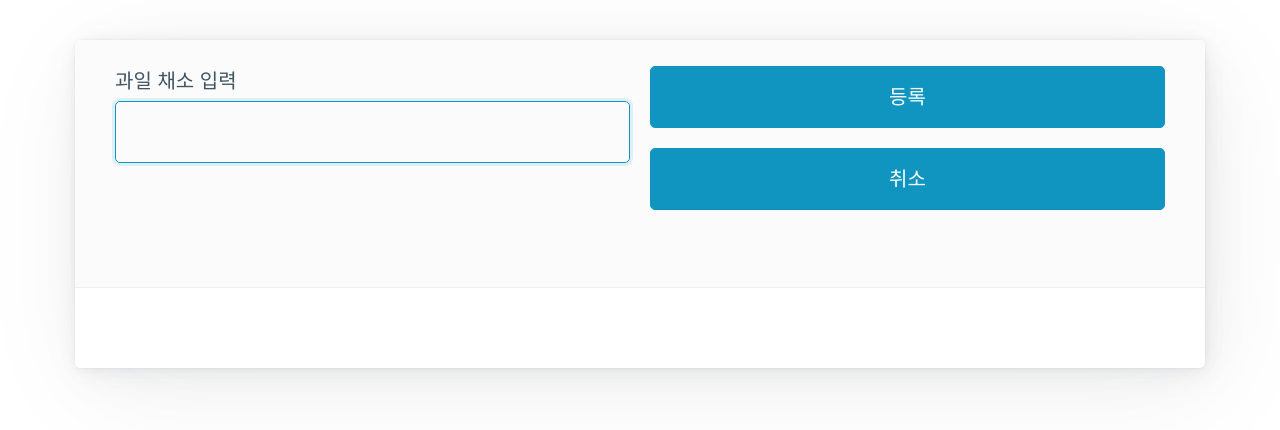
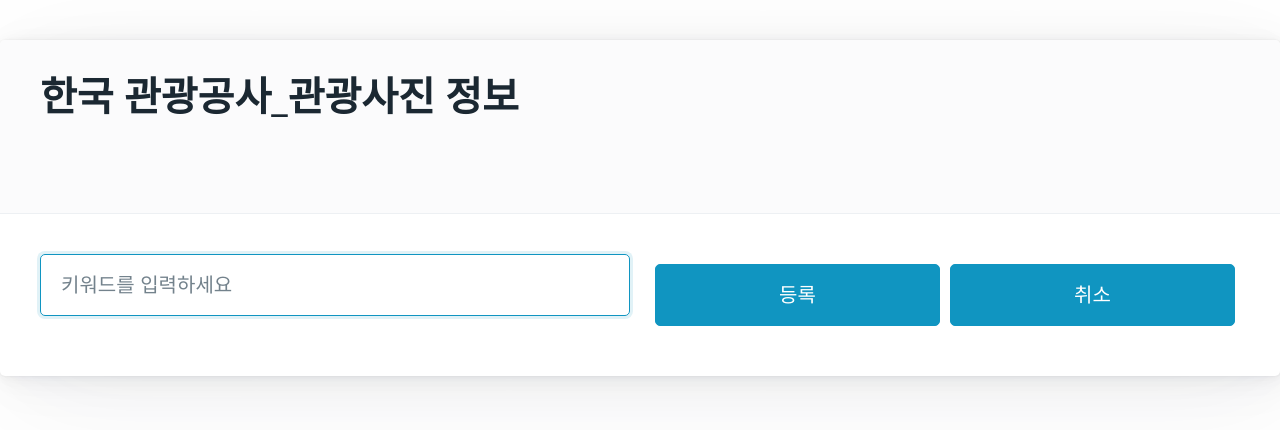
Before and after one commit to hong-sehyun/React, a React (Create React App) app: page / in a window 1280 px wide. Shown: the top 430 px of the page. Built offline with nearby package versions, Linux system fonts and the light colour scheme.

Commit message:
한국관광공사

```diff
--- /dev/null
+++ b/src/08/Gallery.js
@@ -0,0 +1,73 @@
+import { useState, useEffect, useRef } from "react";
+import style from './Gallery.module.css';
+import GalleryDiv from './GalleryDiv.js';
+
+//한국관광공사 관광사진갤러리 키워드 검색 목록 조회
+//dL2mQ3OFiO%2FkfihiQfLLxHCDmpSqXLfejo6d5WhFD%2FWYBPTd2Z5J5b0UL9n4nn%2BTTHig6ZSVnRKZfLPoV%2FUZxQ%3D%3D
+//https://apis.data.go.kr/B551011/PhotoGalleryService1/gallerySearchList1?serviceKey=dL2mQ3OFiO%2FkfihiQfLLxHCDmpSqXLfejo6d5WhFD%2FWYBPTd2Z5J5b0UL9n4nn%2BTTHig6ZSVnRKZfLPoV%2FUZxQ%3D%3D&numOfRows=10&pageNo=1&MobileOS=ETC&MobileApp=AppTest&arrange=A&keyword=%ec%9e%90%ea%b0%88%ec%b9%98&_type=json
+const Gallery = () => {
+
+    const [dtlist, setDtlist] = useState();
+
+
+    //키워드 인풋
+    const txt1 = useRef();
+
+    //컴퍼넌트가 맨처음 렌더링 되면
+    useEffect(() => {
+        txt1.current.focus();
+    },[])
+
+    //확인버튼
+    const show = (e) => {
+        e.preventDefault();
+        if (txt1.current.value === '') return;
+
+        let kw = encodeURI(txt1.current.value) ;
+        let url = `https://apis.data.go.kr/B551011/PhotoGalleryService1/gallerySearchList1?serviceKey=dL2mQ3OFiO%2FkfihiQfLLxHCDmpSqXLfejo6d5WhFD%2FWYBPTd2Z5J5b0UL9n4nn%2BTTHig6ZSVnRKZfLPoV%2FUZxQ%3D%3D&numOfRows=10&pageNo=1&MobileOS=ETC&MobileApp=AppTest&arrange=A&keyword=${kw}&_type=json`;
+
+        fetch (url)
+        .then((resp) => resp.json())
+        .then((data) => setDtlist(data.response.body.items.item))
+        .catch((err) => console.log(err))
+
+        console.log(txt1.current.value, kw) ;
+
+    }
+
+    //취소버튼
+    const showClear = (e) => {
+        e.preventdefault();
+        txt1.current.value = '';
+    }
+
+
+
+
+    return(
+        <main className={style.container}>
+            <article>
+                <header>
+                    <h1>한국 관광공사_관광사진 정보</h1>
+                </header>
+                <div className="grid">
+                    <div>
+                        <input ref={txt1} type="text" id="txt1" name="txt1" placeholder="키워드를 입력하세요" />
+                    </div>
+                    <div className={style.btDiv}>
+                        <button onClick={(e) => show(e)}>등록</button>
+                        <button onClick={(e) => showClear(e)}>취소</button>
+                    </div>
+                </div>
+            </article>
+            <div className="grid">
+
+                <div>{dtlist && <GalleryDiv dt = {dtlist}/>}</div>
+                <div></div>
+
+            </div>
+        </main>
+    );
+}
+
+export default Gallery;
--- /dev/null
+++ b/src/08/Gallery.module.css
@@ -0,0 +1,40 @@
+.btDiv {
+    display: flex;
+    justify-content: center;
+    align-items: center;
+}
+
+.btDiv > button {
+    margin: 5px;
+}
+
+#ft {
+    display: flex;
+    align-content:flex-start;
+    display:block;
+}
+
+.sp1 {
+
+    font-size: small;
+
+    text-align: center;
+    border: 4px ;
+    margin: 2px;
+    padding: 2px;
+    padding-right: 4px;
+
+    flex-direction : row;
+
+    height: 20;
+    border-radius: 8px;
+    width: 50px;
+    color: aliceblue;
+    background-color: blueviolet;
+}
+
+#sp2 {
+    font-weight: bolder;
+
+
+}
--- /dev/null
+++ b/src/08/GalleryDiv.js
@@ -0,0 +1,47 @@
+import style from './Gallery.module.css';
+const  GalleryDiv = ({dt}) => {
+    let infos = [];
+
+
+    for(let info of dt) {
+
+        let footerDt = info.galSearchKeyword;
+
+        let hashTags = footerDt.split(',');
+//        hashTags = hashTags.map((info) => <span>info.split(' ')</span>);
+       hashTags = hashTags.map((info, idx) =>
+        <span key={info.galCreatedtime + '-'+idx} className={style.sp1}>
+
+             <span key={info.galModifiedtime + '-'+idx} id={style.sp2}> # </span>
+            {info}
+        </span>
+       );
+
+        // hashTags = hashTags.map((i) => <span className='sp1'>{}</span>)
+        infos.push(
+            <article key={info.galContentId}>
+                <header>
+                    <span>{info.galTitle}</span>
+                    <span> {info.galPhotographyLocation}</span>
+                </header>
+                <div>
+                    <img src={info.galWebImageUrl}>
+                    </img>
+                </div>
+                <footer className={style.container} id={style.ft}>
+
+                {hashTags}
+
+                </footer>
+            </article>
+        );
+
+    }
+    return (
+        <>
+        {infos}
+        </>
+    );
+}
+
+export default GalleryDiv;
--- a/src/App.js
+++ b/src/App.js
@@ -5,7 +5,9 @@
 //import MyDiv from './04/MyDiv';
 //import Frcst from "./05/Frcst";
 //import TAccident from "./06/TAccident";
-import MyRef from "./07/MyRef";
+//import MyRef from "./07/MyRef";
+
+import Gallery from "./08/Gallery";
 
 
 
@@ -19,12 +21,13 @@
 
 function App() {
   return (
-//   <Box />
+// <Box />
 //   <MyClock />
 //<MyDiv/>
 //<Frcst />
 //<TAccident />
-<MyRef />
+//<MyRef />
+<Gallery />
 
 
 //<Library />
```
